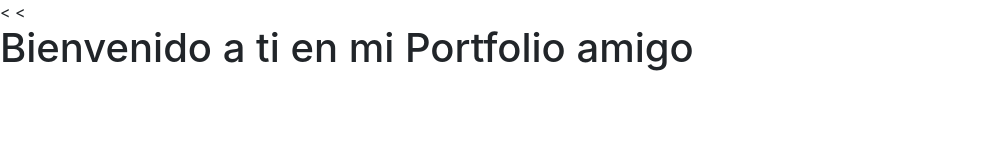
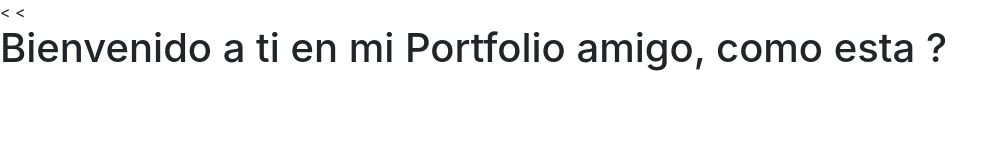
Before and after one commit to JeSuisUn3mCpt/ayme.github.io, a plain HTML site: page index.html in a window 1280 px wide. Shown: the whole page, without its empty margins (0-1007 px from the left). Drawn offline with nearby package versions, Linux system fonts and the light colour scheme.

Commit message:
Page d'accueil créé Task #2 - Creer la page d'accueil

```diff
--- a/index.html
+++ b/index.html
@@ -14,7 +14,7 @@
     <title>Portfolio d'Aymé</title>
   </head>
   <body>
-    <h1>Bienvenido a ti en mi Portfolio amigo</h1>
+    <h1>Bienvenido a ti en mi Portfolio amigo, como esta ?</h1>
 
     <!-- Optional JavaScript; choose one of the two! -->
 
```
